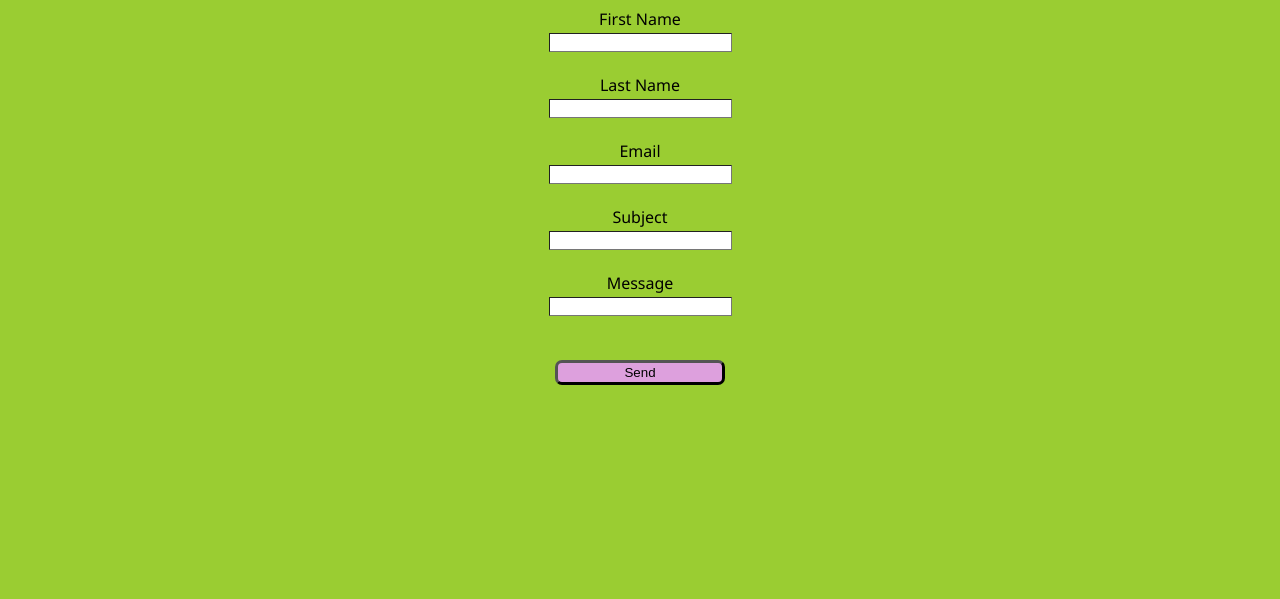
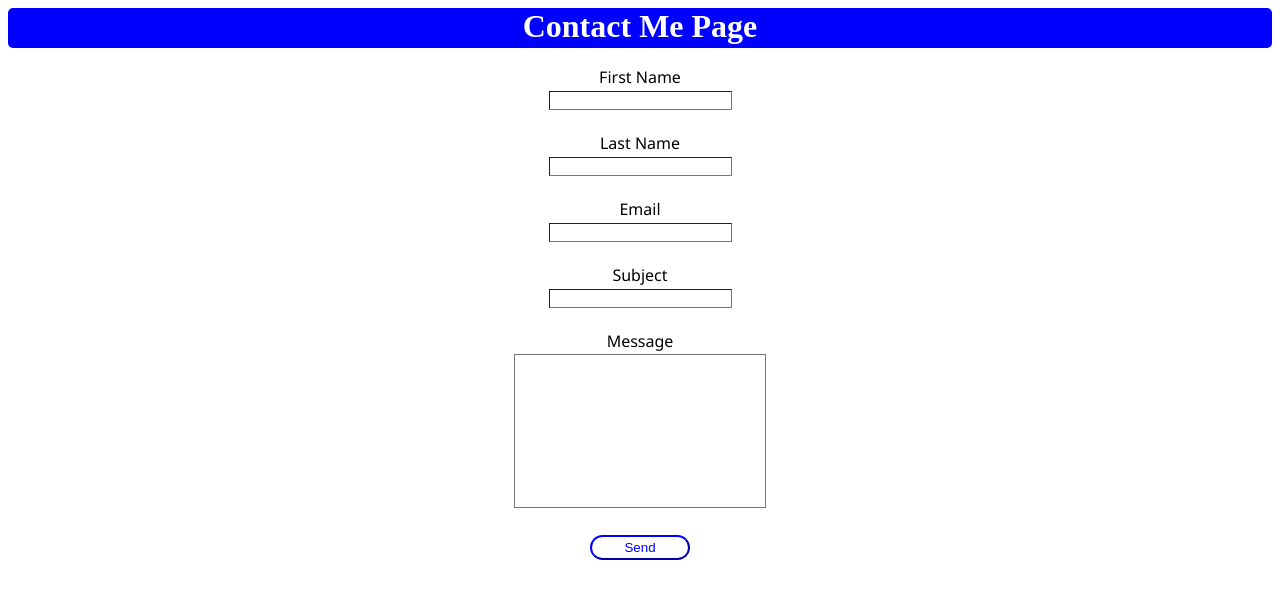
Before and after one commit to Jamie123234/ContactPage, a Flask app: page / in a window 1280 px wide. Shown: the top 599 px of the page. Run offline with Flask 3, Linux system fonts and the light colour scheme.

Commit message:
commit master 2

```diff
--- a/templates/contact.html
+++ b/templates/contact.html
@@ -11,35 +11,81 @@
             }
 
             input {
-                border-width: 1px;;
+                border-width: 1.5px;;
             }
 
             button {
-                background-color: plum;
+                background-color: white;
+                color: blue;
                 cursor: pointer;
-                width: 170px;
+                width: 100px;
                 height: 25px;
-                border-radius: 7px;
-                border-width: 3px;
+                border-radius: 100px;
+                border-width: 2px;
+                border-color: blue;
+            }
+
+            button:hover {
+                background-color: blue;
+                color: white;
+            }
+
+            button:active {
+                opacity: 0.3;
+            }
+
+            textarea {
+                border-width: 1.5px;
+                height: 150px;
+                width: 250px;
+                resize: none;
+                padding-block: 1px;
+                padding-inline: 2px;
+                padding: 1px 0px;
+                margin-top: 2px;
+            }
+
+            h1 {
+                text-align: center;
+                color:white;
+                margin: 0px;
+            }
+
+            .div_heading {
+                background-color: blue;
+                border-radius: 5px;
+                height: 40px;
             }
         </style>
     </head>
-    <body bgcolor="yellowgreen">
+    <body>
+        <div class="div_heading"><h1>Contact Me Page</h1></div>
+        <br>
         <form action="submit_form" method="post">
-            <label>First Name</label><br>
+        <div>
+            <label>First Name</label>
+        </div>
         <input type="text" name="first_name"><br>
         <br>
-            <label>Last Name</label><br>
+        <div>
+            <label>Last Name</label>
+        </div>
         <input type="text" name="last_name"><br>
         <br>
-            <label>Email</label><br>
+        <div>
+            <label>Email</label>
+        </div>
         <input type="email" name="email_address"><br>
         <br>
-            <label>Subject</label><br>
+        <div>
+            <label>Subject</label>
+        </div>
         <input type="text" name="subject"><br>
         <br>
-            <label>Message</label><br>
-            <input type="text" name="message_content"><br>
+        <div>
+            <label>Message</label>
+        </div>
+        <textarea name="message_content"></textarea>
         <br><br>
         <button type="submit">Send</button>
     </form>
```
Also changed, not shown: templates/sent.html (+58 -12 lines). Lines whose indentation alone changed are shown as unchanged.
